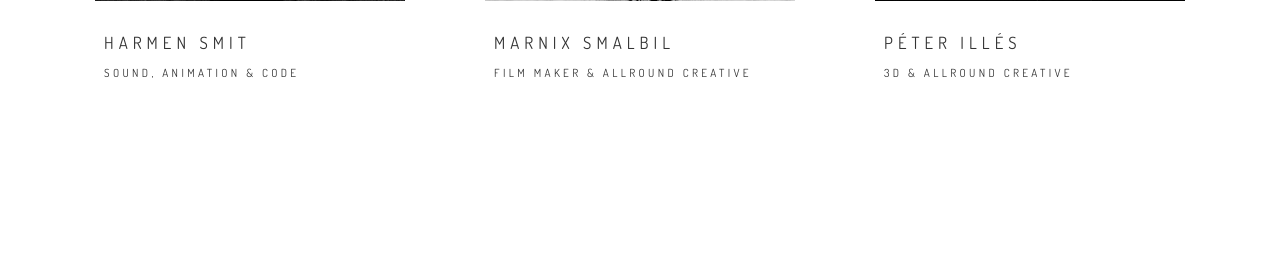
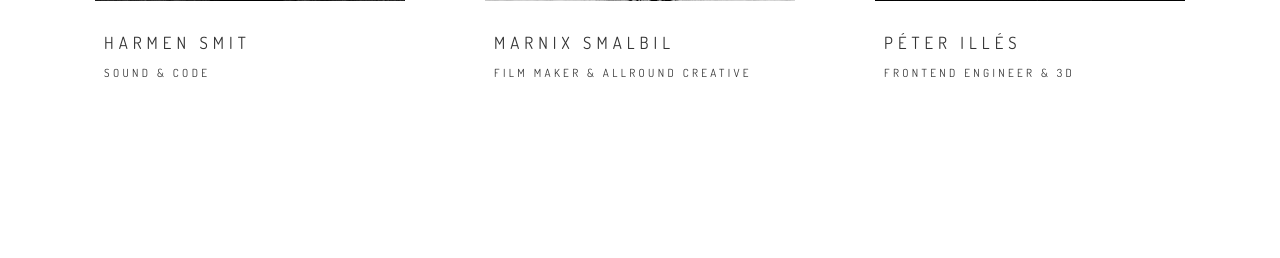
Before and after one commit to harmen91/jeandorie-website, a PHP site: page / in a window 1280 px wide. Shown: the part 2584-2842 px from the top of the page. Run offline with PHP 8.4, Linux system fonts and the light colour scheme; some libraries are stand-ins or nearby versions.

Commit message:
update team tag

```diff
--- a/site/php/section-2.php
+++ b/site/php/section-2.php
@@ -32,7 +32,7 @@
               <img class="img-responsive center-block portrait-2 portrait-bg hvr-glow" src="portraits/harmen-3.jpg" alt="">
                 <div class="caption">
                   <h3>Harmen Smit</h3>
-                  <h4>Sound, Animation & Code</h4>
+                  <h4>Sound & Code</h4>
                 </div>
             </div>
           </div>
@@ -42,7 +42,7 @@
               <img class="img-responsive center-block portrait-3 portrait-bg hvr-glow" src="portraits/peter-3.jpg" alt="">
                 <div class="caption">
                   <h3>Péter Illés</h3>
-                  <h4>3D & Allround Creative</h4>
+                  <h4>Frontend Engineer & 3D</h4>
                 </div>
               </div>
             </div>
```
